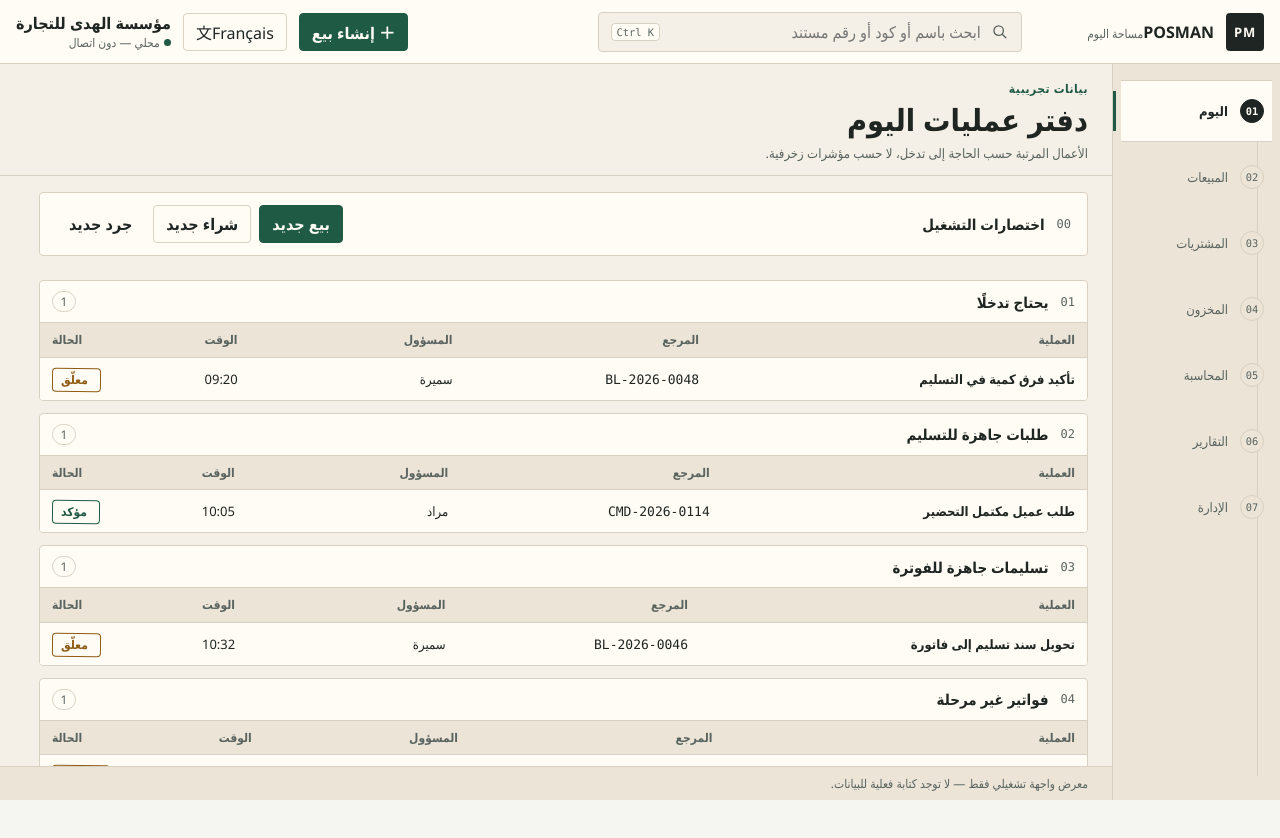
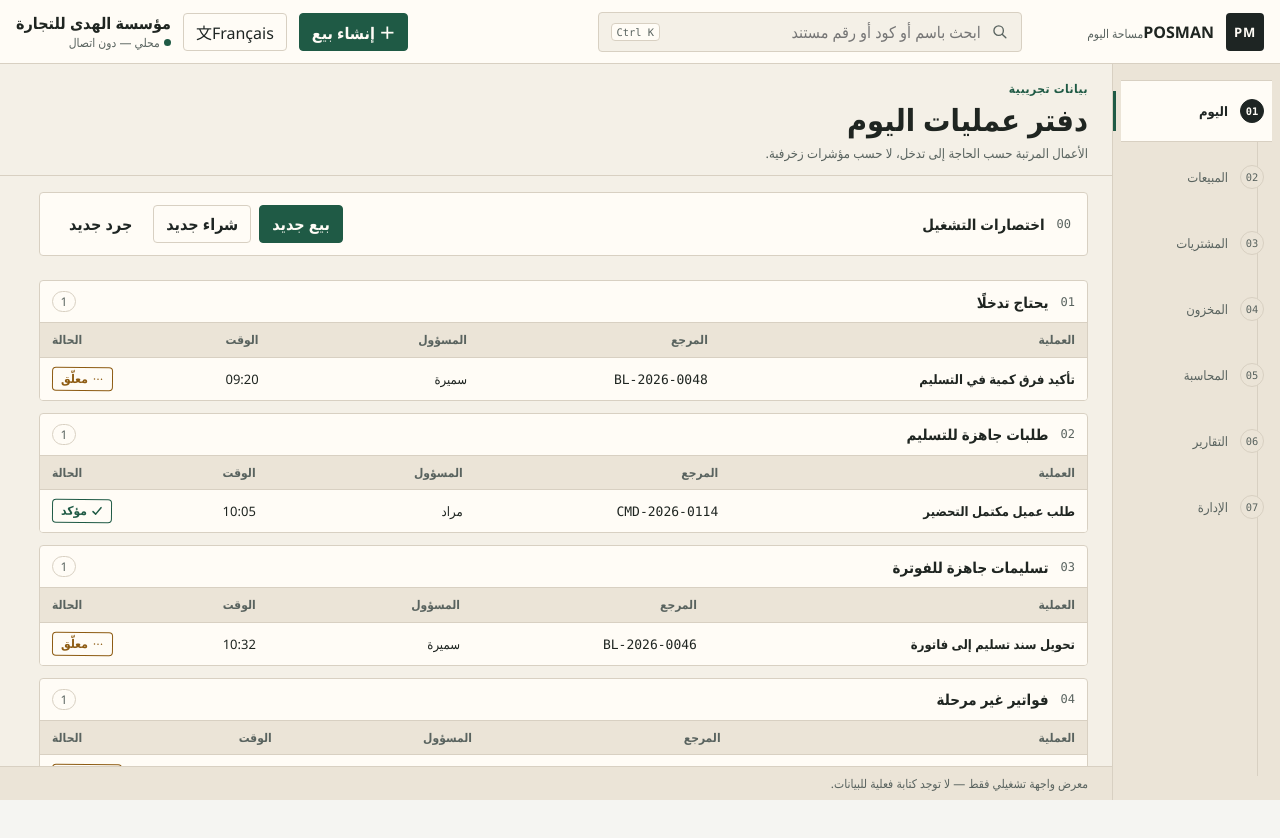
Before and after one commit to mohamed09090-xmd/posman-desktop, a React (Vite) app: page / in a window 1280 px wide. Shown: the top 838 px of the page. Built offline with nearby package versions, Linux system fonts and the light colour scheme.

Commit message:
style(ui): size decorative status marks

```diff
--- a/src/styles/patch-03a.css
+++ b/src/styles/patch-03a.css
@@ -8,6 +8,12 @@
   inline-size: 18px;
   block-size: 18px;
   color: var(--color-text-secondary);
+}
+
+.status-stamp__symbol {
+  flex: 0 0 auto;
+  inline-size: 12px;
+  block-size: 12px;
 }
 
 .workspace-rail button {
```
